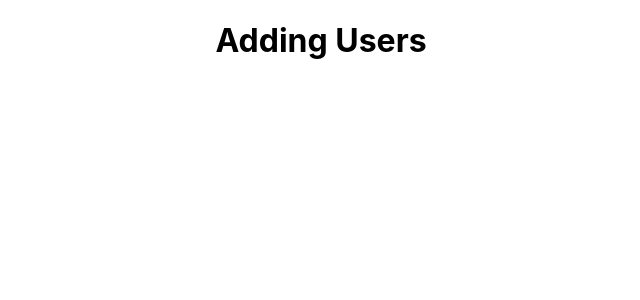
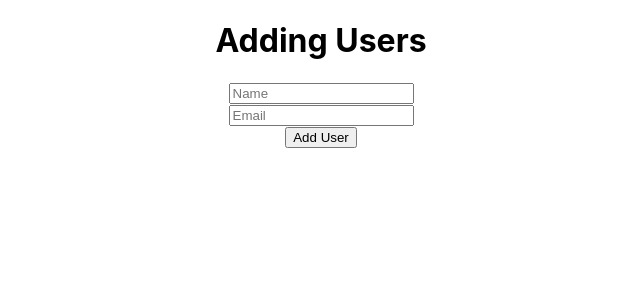
Before and after one commit to Thowhid31/practice-mongodb-CRUD-client-M-65, a React (Create React App) app: page /user/add in a window 1280 px wide. Shown: the top 300 px of the page, without its empty margins (319-959 px from the left). Built offline with nearby package versions, Linux system fonts and the light colour scheme.

Commit message:
added the fetch

```diff
--- a/src/Components/AddUser/AddUser.js
+++ b/src/Components/AddUser/AddUser.js
@@ -1,9 +1,35 @@
 import React from 'react';
 
 const AddUser = () => {
+    const handleAddUser = e => {
+        e.preventDefault ();
+        const name = e.target.name.value;
+        const email = e.target.email.value;
+
+        const user = {name, email}
+
+        //send data to the server
+        //google: mdn fetch post
+        fetch('http://localhost:5000/user', {
+            method: 'POST',
+            headers: {
+                'content-type': 'application/json'
+            },
+            body: JSON.stringify(user)
+        })
+        .then(res => res.json())
+        .then(data => {
+            console.log('success', data);
+        })
+    }
     return (
         <div>
             <h1>Adding Users</h1>
+            <form onSubmit={handleAddUser}>
+                <input type="text" name='name'  placeholder='Name' required /><br/>
+                <input type="email" name='email'  placeholder='Email' required /><br/>
+                <input type="submit" value="Add User" />
+            </form>
         </div>
     );
 };
```
